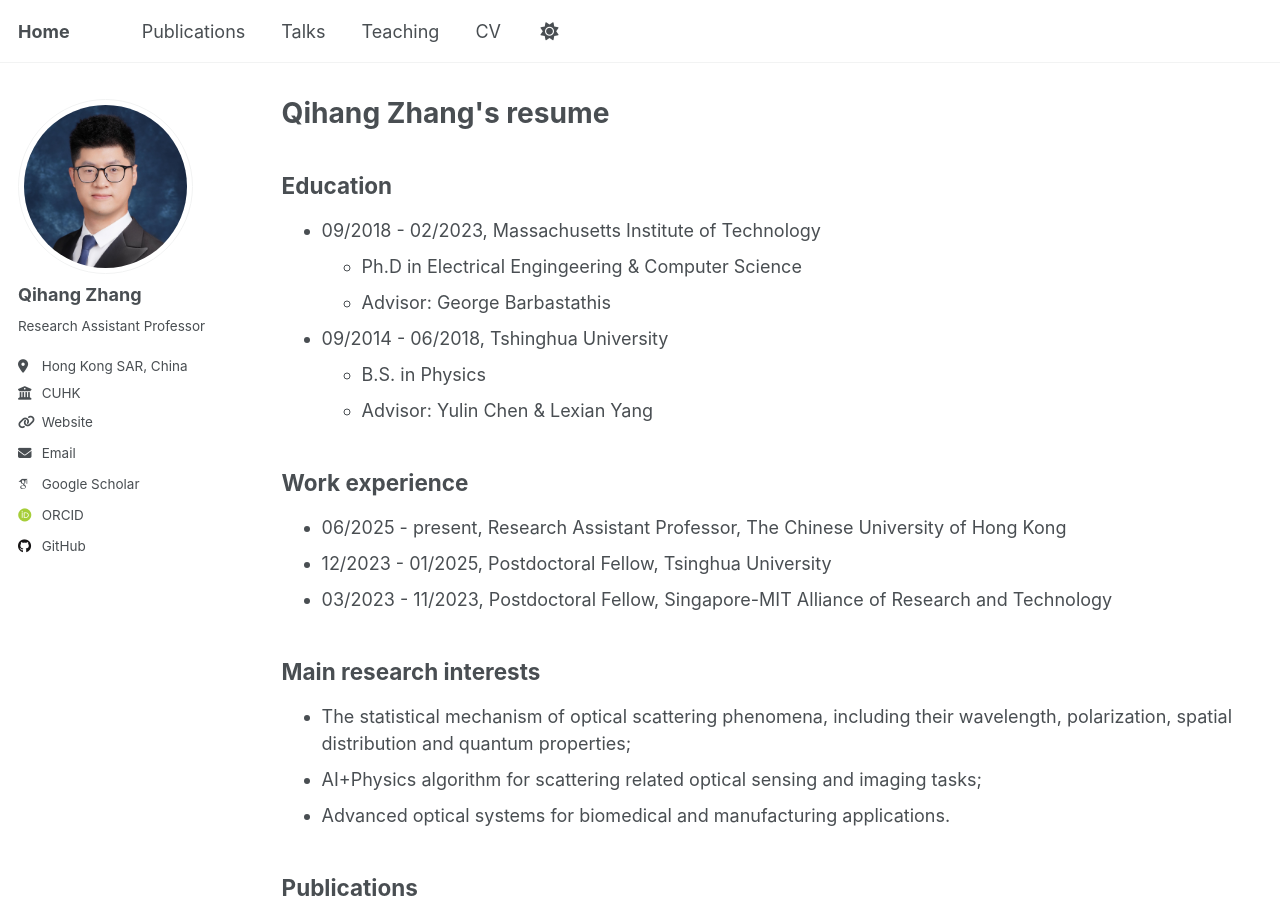
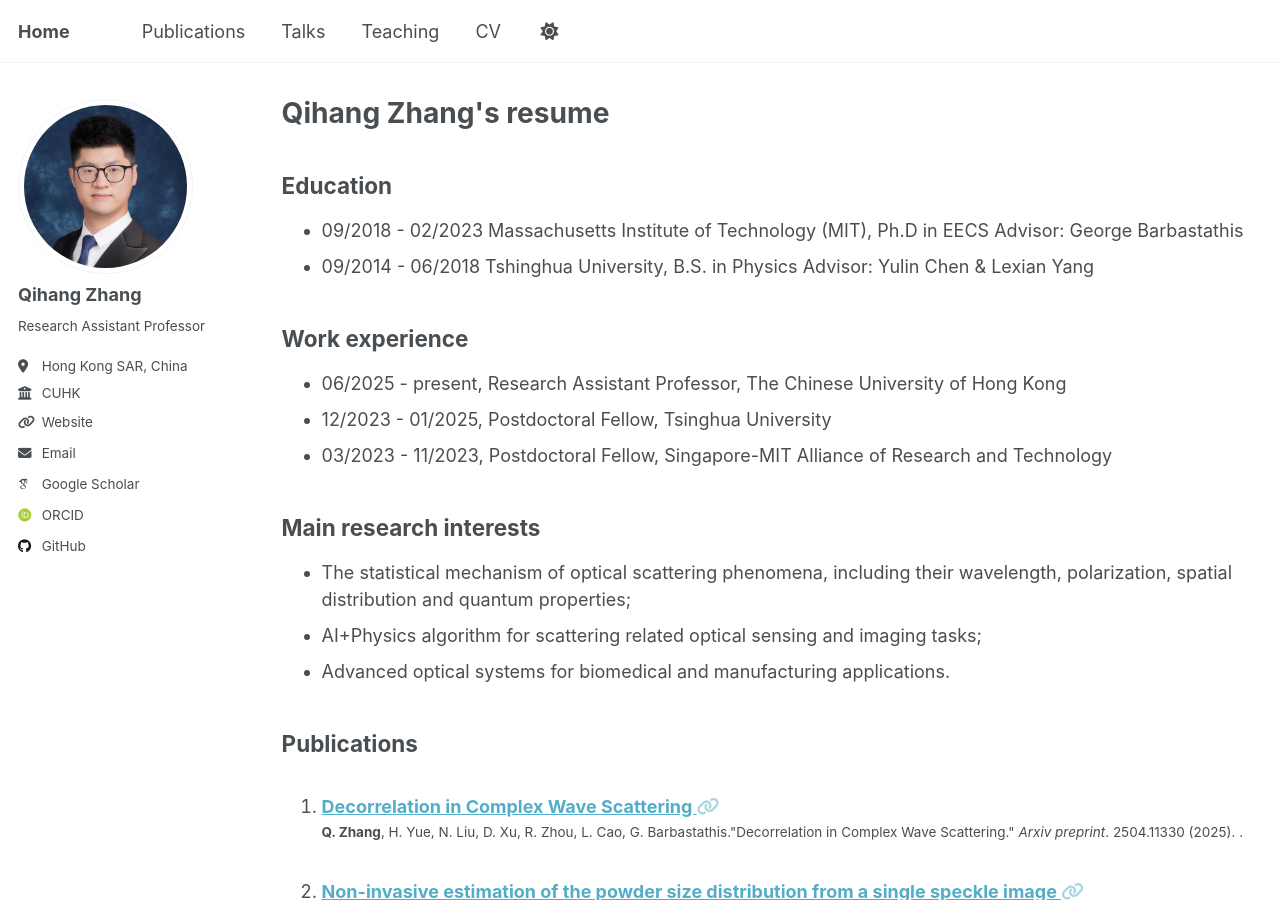
Before and after one commit to qhzhang95/qhzhang95.github.io, a Jekyll site: the page built from _pages/cv.md, in a window 1280 px wide and 900 px high. Built offline with Jekyll 4.4.1, drawn with Linux system fonts in a browser that asks for light colours; some web fonts are replaced; a script that is not in the unit is left out.

Commit message:
Update cv.md

```diff
--- a/_pages/cv.md
+++ b/_pages/cv.md
@@ -11,12 +11,12 @@ redirect_from:
 
 Education
 ------
-* 09/2018 - 02/2023, Massachusetts Institute of Technology
-  * Ph.D in Electrical Engingeering & Computer Science
-  * Advisor: George Barbastathis
-* 09/2014 - 06/2018, Tshinghua University
-  * B.S. in Physics
-  * Advisor: Yulin Chen & Lexian Yang
+* 09/2018 - 02/2023
+  Massachusetts Institute of Technology (MIT), Ph.D in EECS
+  Advisor: George Barbastathis
+* 09/2014 - 06/2018
+  Tshinghua University, B.S. in Physics
+  Advisor: Yulin Chen & Lexian Yang
 
 Work experience
 ------
```
